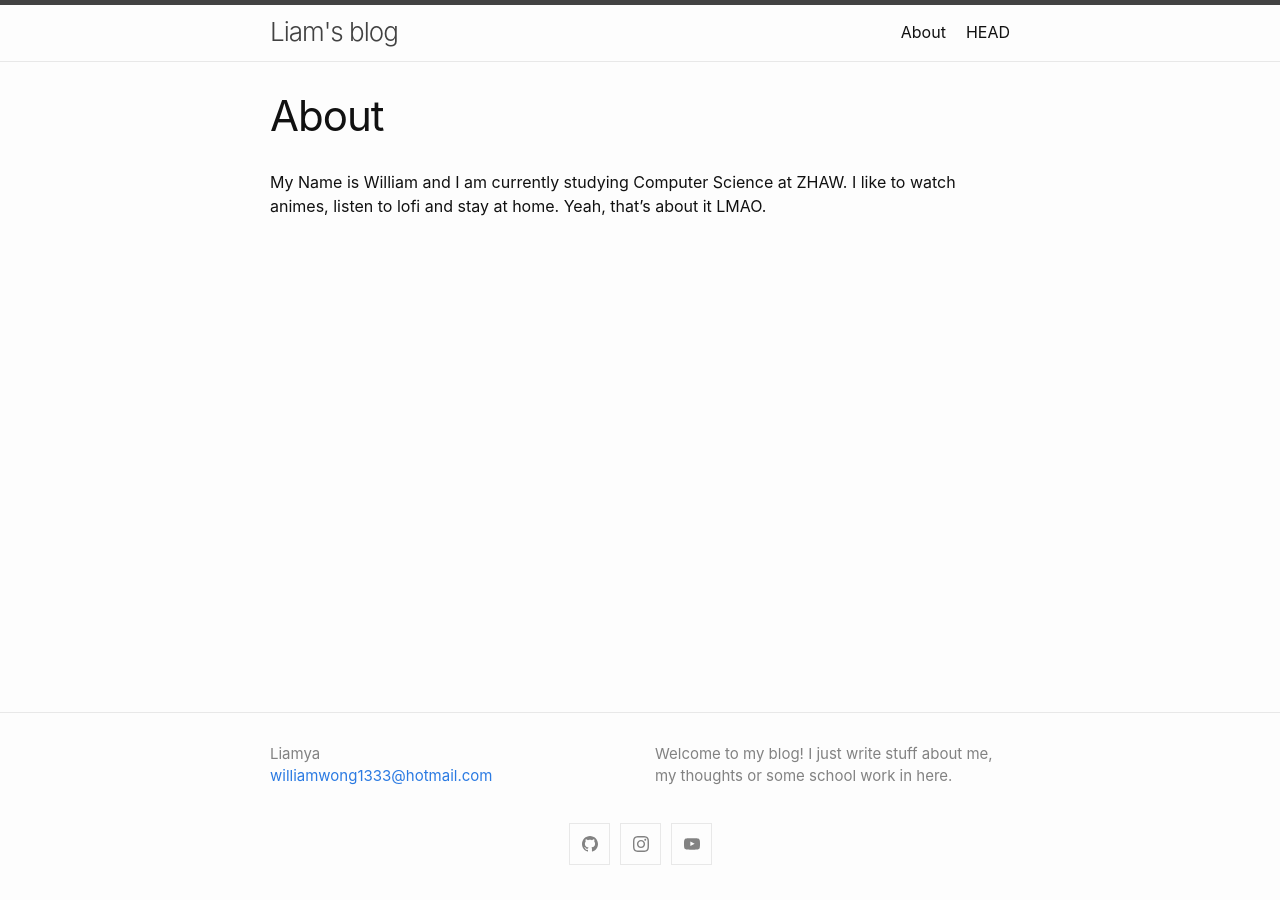
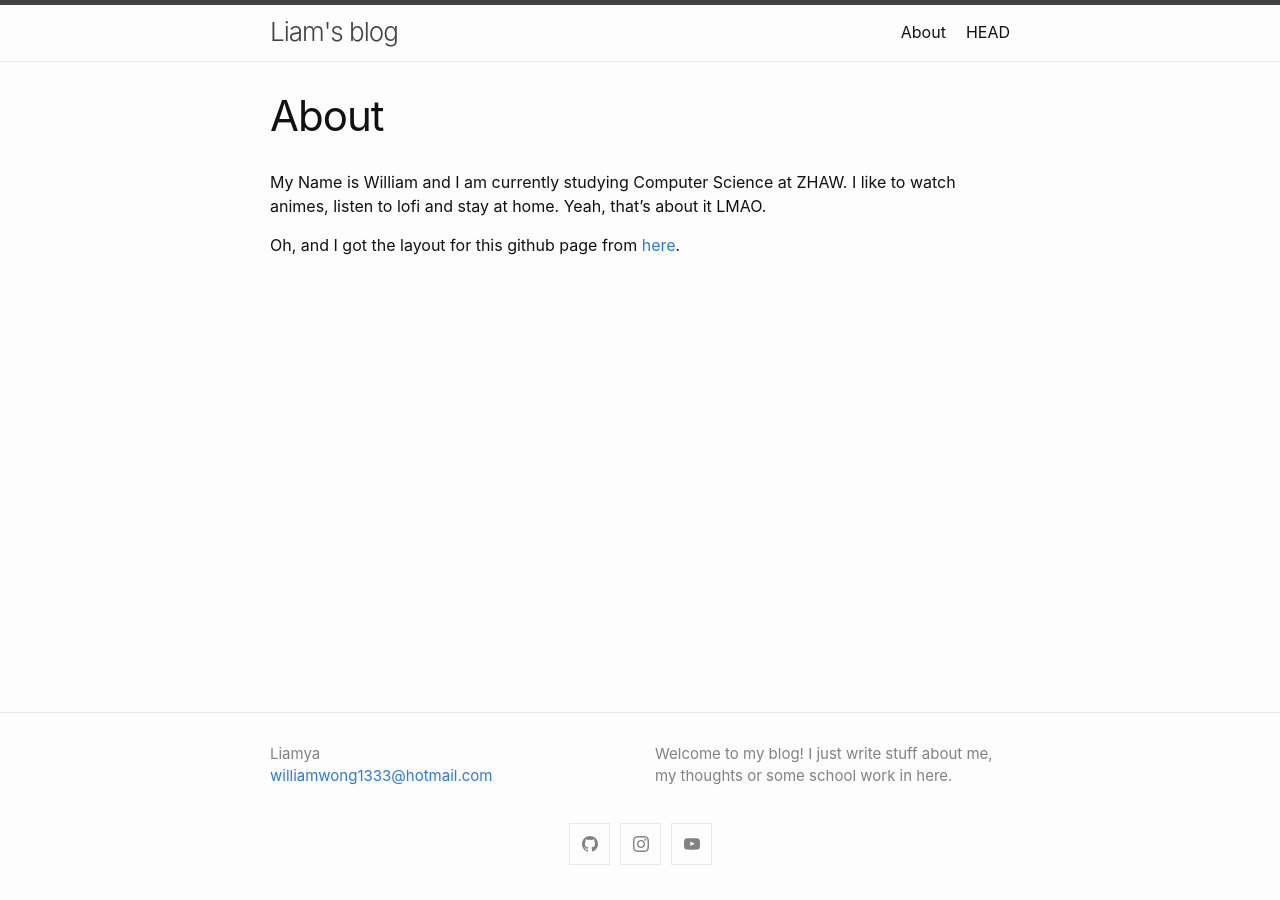
Before and after one commit to wongwil/wongwil.github.io, a Jekyll site: the page built from about.md, in a window 1280 px wide. Built offline with Jekyll 4.4.1, drawn with Linux system fonts in a browser that asks for light colours.

Commit message:
Update about.md

```diff
--- a/about.md
+++ b/about.md
@@ -5,3 +5,5 @@ permalink: /about/
 ---
 
 My Name is William and I am currently studying Computer Science at ZHAW. I like to watch animes, listen to lofi and stay at home. Yeah, that's about it LMAO.
+
+Oh, and I got the layout for this github page from [here](https://github.com/jekyll/minima).
```
